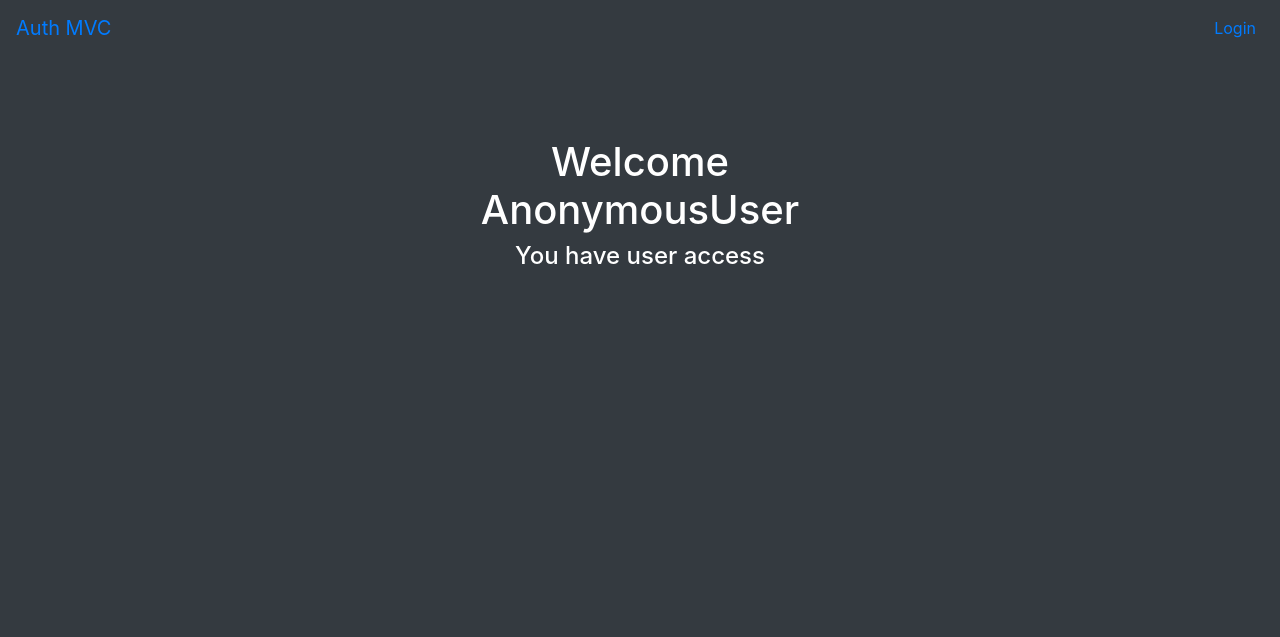
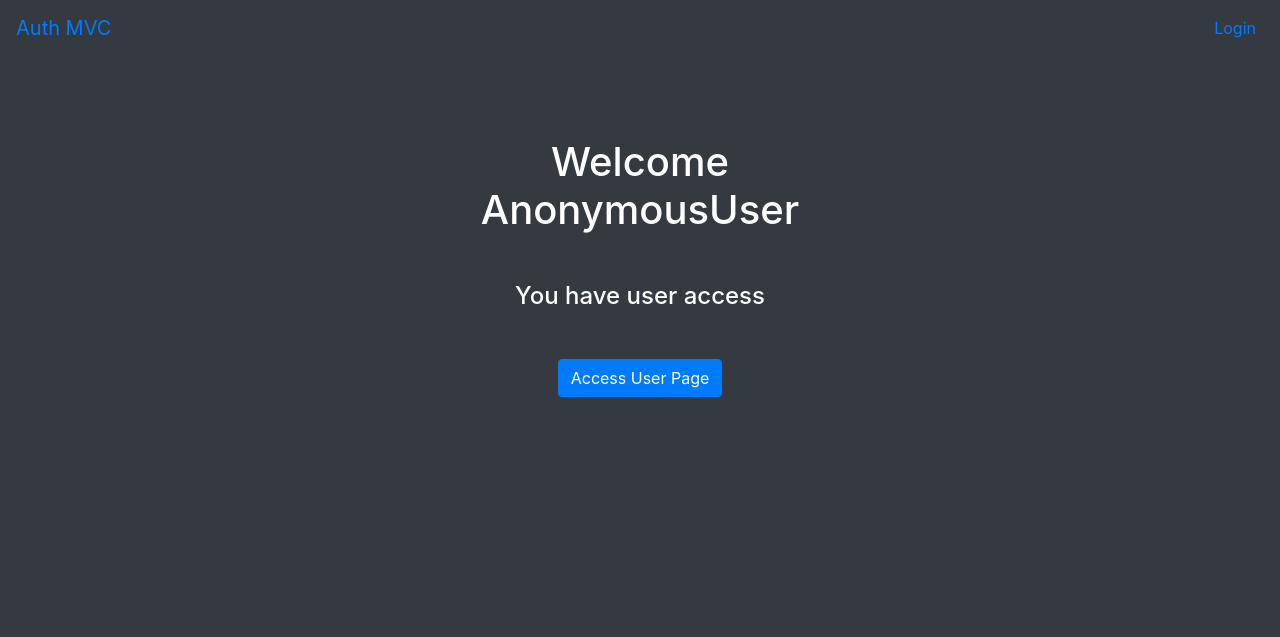
Before and after one commit to MugeraH/django-mvc, a Django app: page /home in a window 1280 px wide. Shown: the top 637 px of the page. Run offline with Django 4.2, Linux system fonts and the light colour scheme; some libraries are stand-ins or nearby versions.

Commit message:
set up user access for three sample users

```diff
--- a/authentication/urls.py
+++ b/authentication/urls.py
@@ -14,9 +14,9 @@ from main import views as main_views
 urlpatterns = [
     path('admin/', admin.site.urls),
     path('',include("main.urls")),
+    path('signup/',SignupView,name='signup'),
+    path('login/',LoginView.as_view(),name='login'),
+    path('logout/',LogoutView.as_view(next_page = 'login'),name='logout'),
 
 
-    path('signup/',SignupView,name='signup'),
-    path('login/',LoginView.as_view(),name='login'),
-    path('logout/',LogoutView.as_view(next_page = 'login'),name='logout')
 ]
--- a/main/templates/main/home.html
+++ b/main/templates/main/home.html
@@ -13,11 +13,35 @@
     </h1>
 
     {% if user.is_superuser %}
-    <p class="h4 text-white">You have Super admin access</p>
+    <p class="h4 text-white mt-5 mb-5">You have Super admin access</p>
+
+    <a
+      class="btn btn-primary text-white"
+      href="{%url 'authentication:superuser_page'%}"
+    >
+      Access Super User Page</a
+    >
+
     {%elif user.is_admin %}
-    <p class="h4 text-white">You have admin access</p>
+    <p class="h4 text-white mt-5 mb-5">You have admin access</p>
+
+    <a
+      class="btn btn-primary text-white"
+      href="{%url 'authentication:admin_page'%}"
+    >
+      Access Admin Page</a
+    >
+
     {%else%}
-    <p class="h4 text-white">You have user access</p>
+    <p class="h4 text-white mt-5 mb-5">You have user access</p>
+
+    <a
+      class="btn btn-primary text-white"
+      href="{%url 'authentication:user_page'%}"
+    >
+      Access User Page</a
+    >
+
     {% endif %}
   </section>
 </div>
--- a/main/urls.py
+++ b/main/urls.py
@@ -6,7 +6,7 @@ from django.conf.urls.static import static
 
 
 from . import views
-from .views import HomePageView,LandingPageView
+from .views import HomePageView,LandingPageView,SuperUserPageView,AdminPageView,UserPageView
 
 
 app_name="authentication"
@@ -14,6 +14,9 @@ app_name="authentication"
 urlpatterns = [
     path('',LandingPageView,name='landing'),
     path('home',HomePageView,name='home'),
+    path('superuser',SuperUserPageView,name='superuser_page'),
+    path('admin_page',AdminPageView,name='admin_page'),
+    path('user',UserPageView,name='user_page'),
 ]
 
 
--- a/main/views.py
+++ b/main/views.py
@@ -1,4 +1,4 @@
-from django.shortcuts import render
+from django.shortcuts import render,reverse,redirect,get_object_or_404
 
 
 import sys
@@ -10,3 +10,32 @@ def LandingPageView(request):
 
 def HomePageView(request):
     return render(request,'main/home.html')
+
+def AdminPageView(request):
+    if request.user.is_superuser:
+        return redirect('authentication:superuser_page')
+
+    if not request.user.is_admin and not request.user.is_superuser:
+        return redirect('main:user_page')
+
+    return render(request,'main/admin_page.html')
+
+
+def SuperUserPageView(request):
+    if request.user.is_admin:
+        return redirect('authentication:admin_page')
+
+    if not request.user.is_admin and not request.user.is_superuser:
+        return redirect('authentication:user_page')
+
+    return render(request,'main/super_admin_page.html')
+
+# Only users should see this page
+def UserPageView(request):
+    if request.user.is_superuser:
+        return redirect('authentication:superuser_page')
+
+    if  request.user.is_admin and not request.user.is_superuser:
+        return redirect('authentication:admin_page')
+
+    return render(request,'main/user_page.html')
--- a/users/templates/registration/signup.html
+++ b/users/templates/registration/signup.html
@@ -7,7 +7,7 @@
     <meta name="viewport" content="width=device-width, initial-scale=1.0" />
 
     <title>Asset Inventory</title>
-    <link rel="icon" href="{% static 'images/favicon.ico' %}" />
+
 
     {% block styles %} {% bootstrap_css %}
     <link rel="stylesheet" href="{% static 'css/style.css' %}" />
```
Also changed, not shown: authentication/settings.py (+13 -2 lines), main/templates/main/admin_page.html (added, +23 -0 lines), main/templates/main/super_admin_page.html (added, +22 -0 lines), main/templates/main/user_page.html (added, +22 -0 lines), users/templates/registration/login.html (+2 -5 lines).
